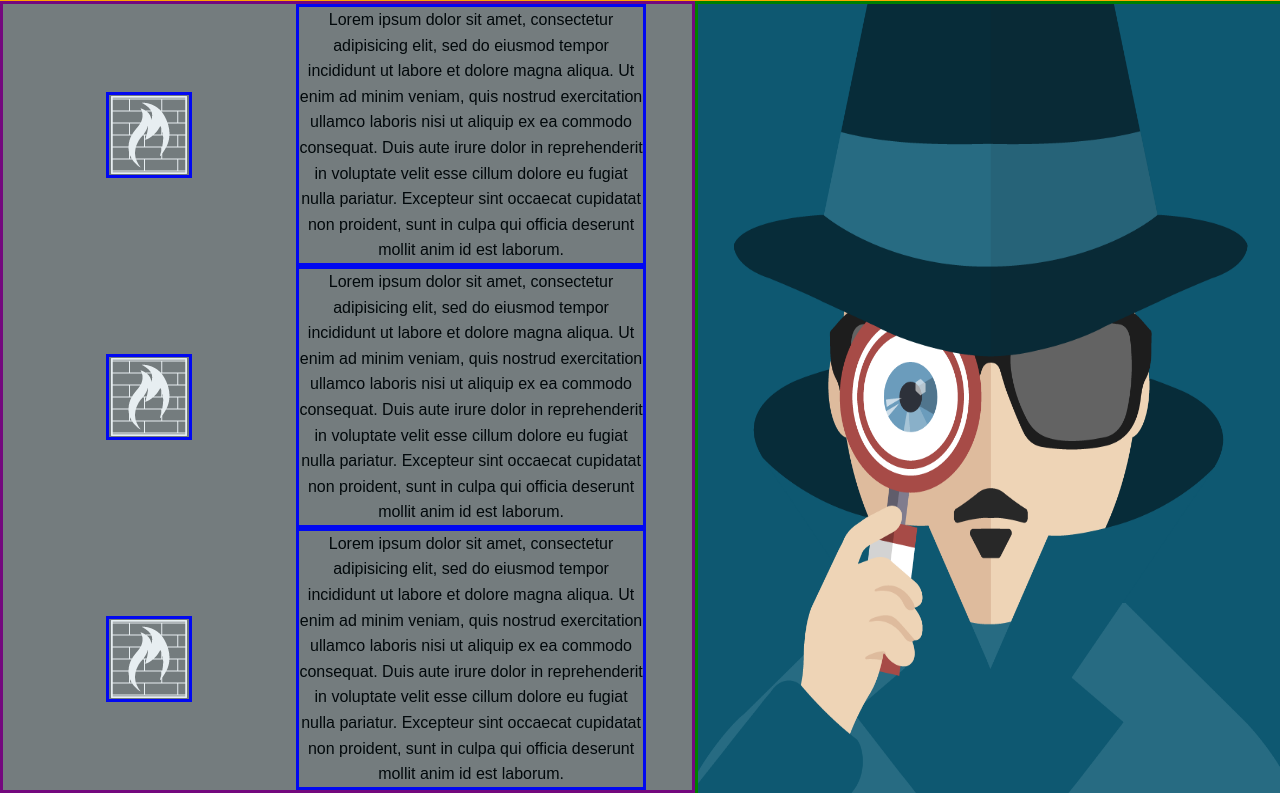
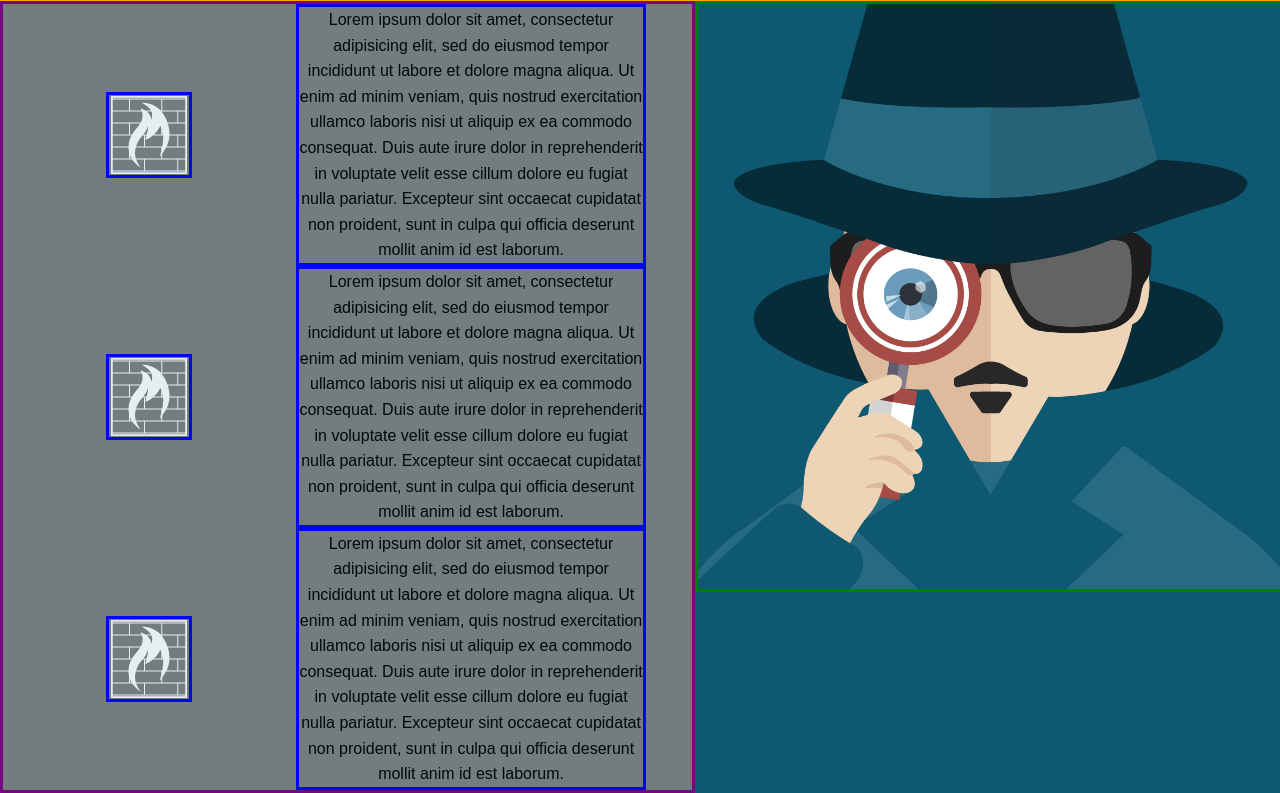
Before and after one commit to CaliforniaDev/Landing_Page, a plain HTML site: page index.html in a window 1280 px wide. Shown: the part 802-1595 px from the top of the page. Drawn offline with Linux system fonts and the light colour scheme.

Commit message:
fixed detective image. window resize caused the image to over stretch.

```diff
--- a/styles.css
+++ b/styles.css
@@ -72,7 +72,8 @@
   text-align: left;
   border: 3px solid green;
   width: 100%;
-  height: 100%;
+
+  display: flex;
 }
 .top-col > .content {
   background-color: gray;
```
Also changed, not shown: index.html (line endings or trailing spaces).
